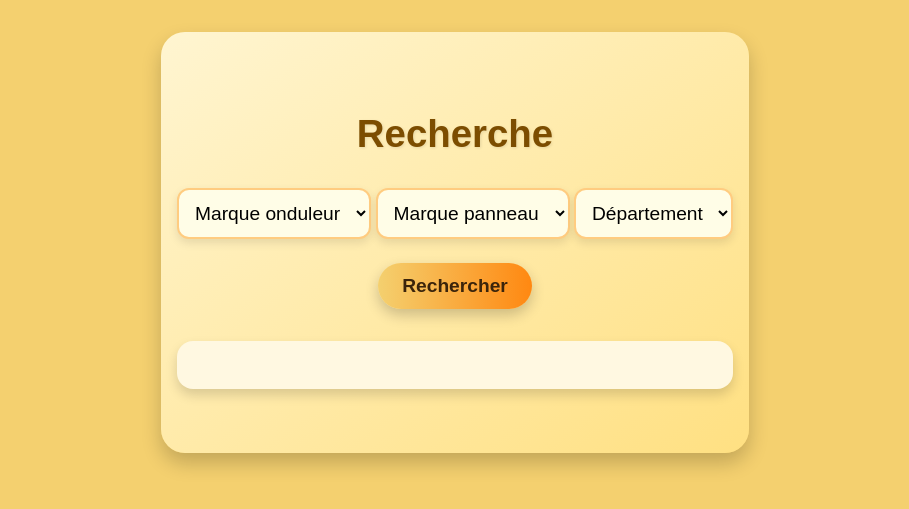
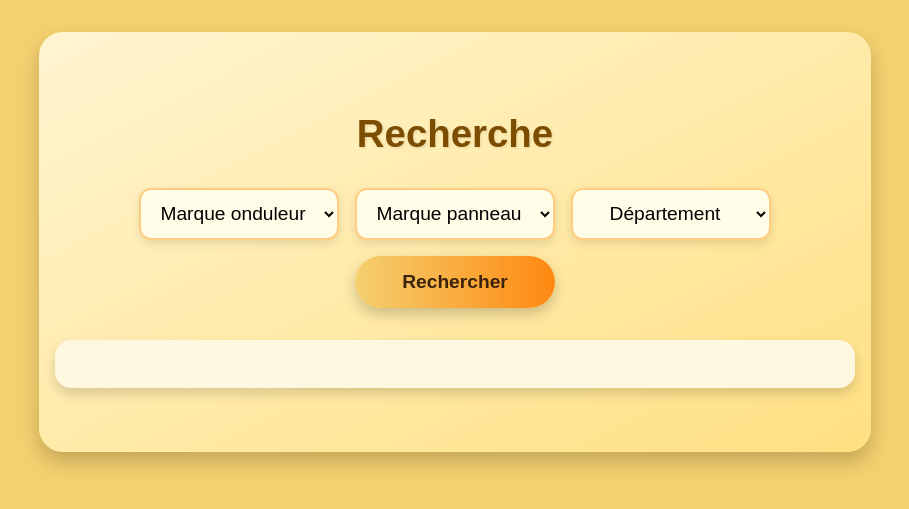
Before and after one commit to Dackss/ProjetCIR2, a PHP site: page /views/client/recherche.php in a window 1280 px wide. Shown: the top 509 px of the page, without its empty margins (185-1094 px from the left). Run offline with PHP 8.4, Linux system fonts and the light colour scheme.

Commit message:
style_recherche

```diff
--- a/front/css/recherche.css
+++ b/front/css/recherche.css
@@ -35,8 +35,8 @@
     font-size: 1.2rem;
     padding: 0.75rem 1.5rem;
     border-radius: 30px;
-    display: block;
-    margin: 1.5rem auto 0;
+    display: inline-block;
+    margin: 0;
     box-shadow: 0 6px 14px rgba(0,0,0,0.2);
     transition: transform 0.2s ease;
 }
@@ -78,3 +78,26 @@
     padding: 0.4em 0.7em;
     color: #888;
 }
+
+.form-ligne {
+    display: flex;
+    flex-wrap: wrap;
+    gap: 1rem;
+    align-items: stretch;
+    justify-content: center;
+    margin-bottom: 2rem;
+}
+
+.form-ligne select,
+.form-ligne button {
+    width: 200px;
+    height: 52px;
+    flex-shrink: 0;
+    flex-grow: 0;
+    text-align: center;
+}
+
+.form-ligne .form-select {
+    width: 200px;
+    display: inline-block;
+}
--- a/front/views/client/recherche.php
+++ b/front/views/client/recherche.php
@@ -1,17 +1,18 @@
 <div class="page-recherche">
     <h2>Recherche</h2>
-    <form id="rechercheForm">
-        <select class="form-select mb-3" name="onduleur">
+    <form id="rechercheForm" class="form-ligne">
+        <select class="form-select" name="onduleur">
             <option value="">Marque onduleur</option>
         </select>
-        <select class="form-select mb-3" name="panneau">
+        <select class="form-select" name="panneau">
             <option value="">Marque panneau</option>
         </select>
-        <select class="form-select mb-3" name="departement">
+        <select class="form-select" name="departement">
             <option value="">Département</option>
         </select>
         <button type="submit" class="btn btn-primary">Rechercher</button>
     </form>
+
 
     <div id="resultats"></div>
     <div id="pagination" class="pagination mt-3"></div>
```
